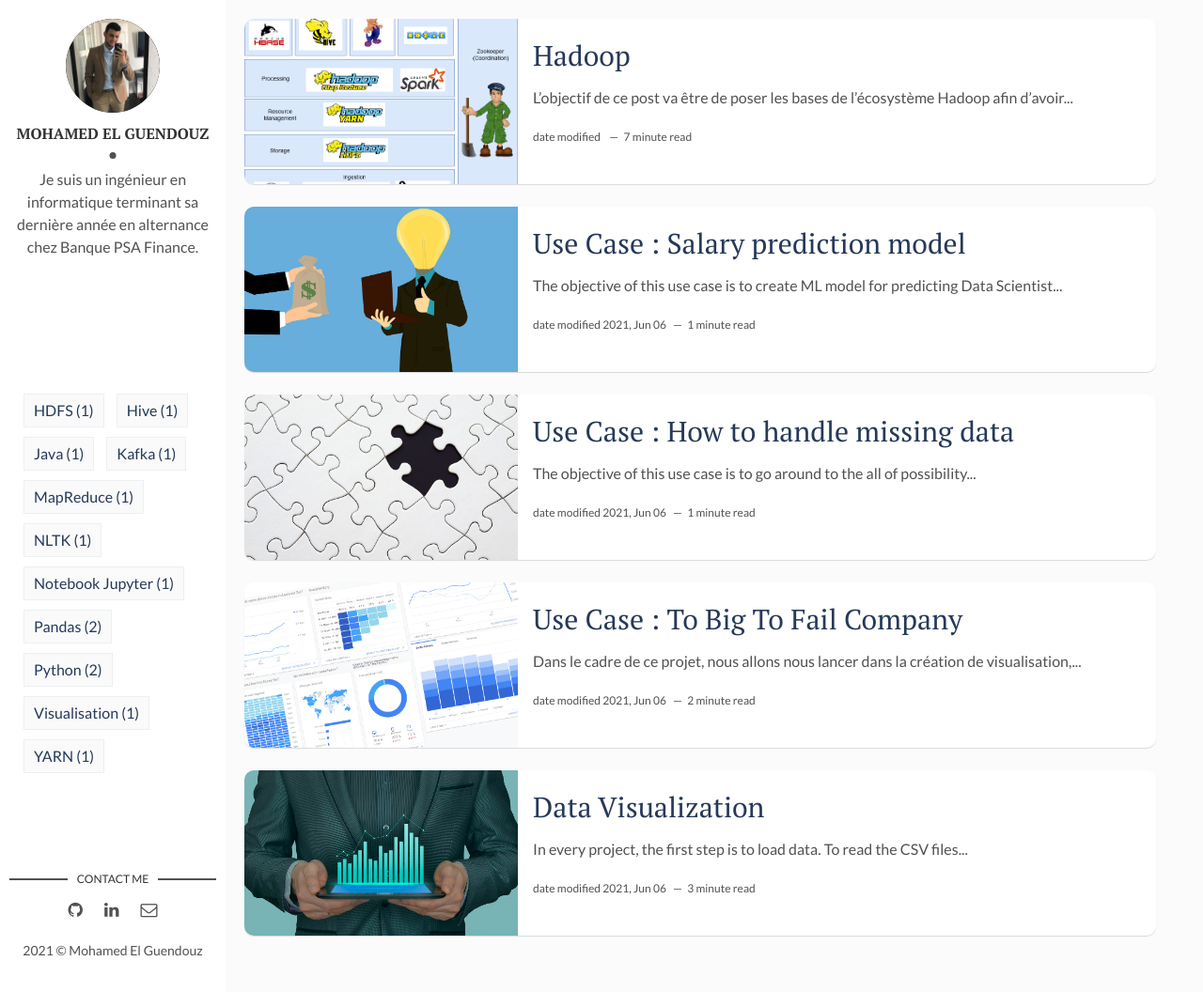
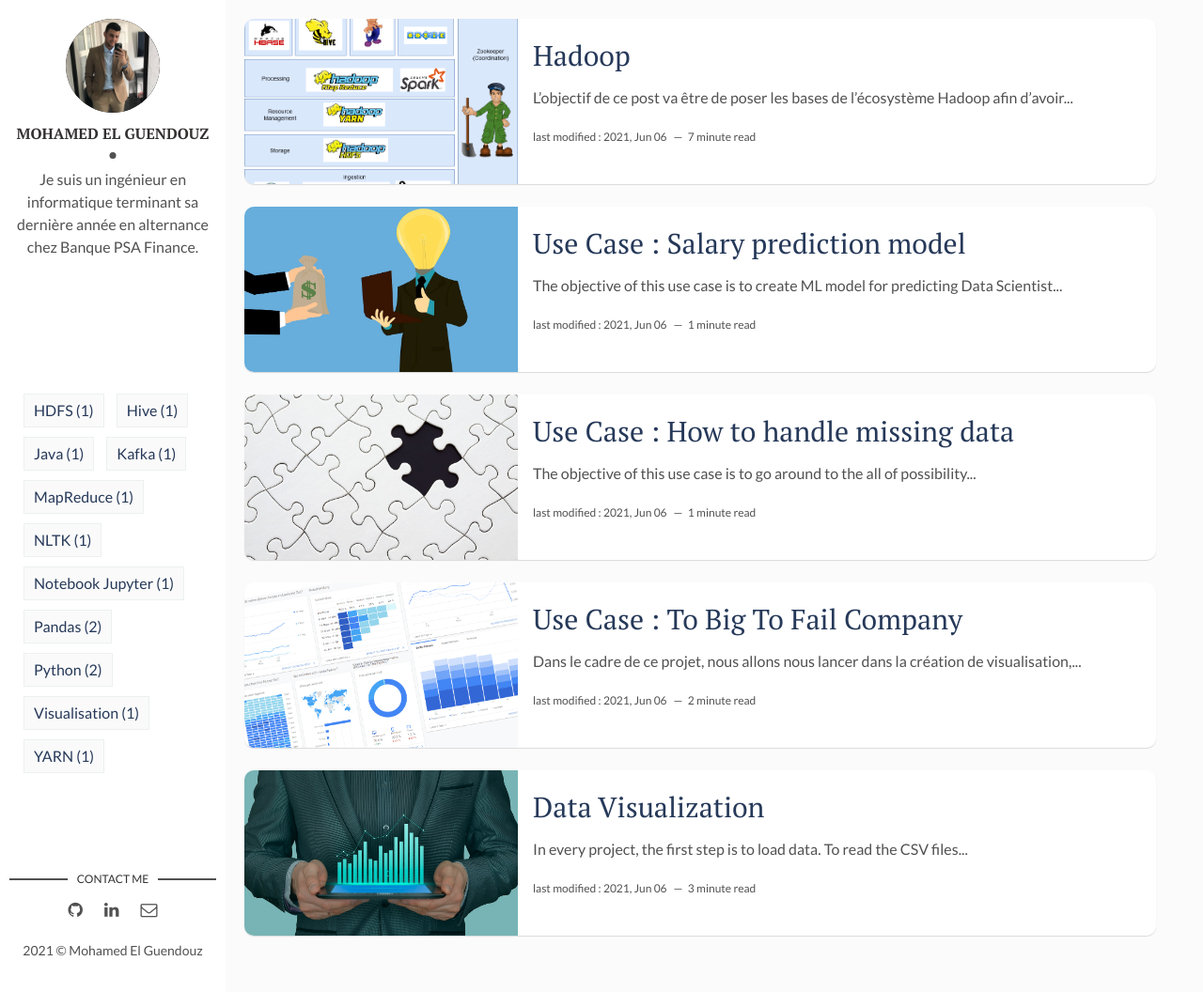
Before and after one commit to MohamedElGuendouz/mohamedelguendouz.github.io, a Jekyll site: the page built from index.html, in a window 1280 px wide and 1056 px high. Shown: the whole window at 94% size. Built offline with Jekyll 4.4.1, drawn with Linux system fonts in a browser that asks for light colours; the list of posts is cut into pages by our own code.

Commit message:
update last post

```diff
--- a/_posts/2021-06-05-Hadoop.markdown
+++ b/_posts/2021-06-05-Hadoop.markdown
@@ -2,6 +2,7 @@
 layout: post
 title: "Hadoop"
 date: 2021-06-05 12:00:00 +0200
+date-last-modif: 2021-06-06 19:55:00 +0200
 description: "Découvrir l'écosystème de Hadoop"
 tags: [HDFS, MapReduce, YARN, Hive]
 comments: true
--- a/index.html
+++ b/index.html
@@ -10,7 +10,7 @@ layout: main
   <div class="post-content">
     <h2 class="post-title"><a href="{{post.url | prepend: site.baseurl}}">{{post.title}}</a></h2>
     <p>{{ post.content | strip_html | truncatewords: 15 }}</p>
-    <span class="post-date">date modified {{post.date-last-modif | date: '%Y, %b %d'}}&nbsp;&nbsp;&nbsp;—&nbsp;</span>
+    <span class="post-date">last modified : {{post.date-last-modif | date: '%Y, %b %d'}}&nbsp;&nbsp;&nbsp;—&nbsp;</span>
     <span class="post-words">{% capture words %}{{ post.content | number_of_words }}{% endcapture %}{% unless words contains "-" %}{{ words | plus: 250 | divided_by: 250 | append: " minute read" }}{% endunless %}</span>
   </div>
 </article>
```
